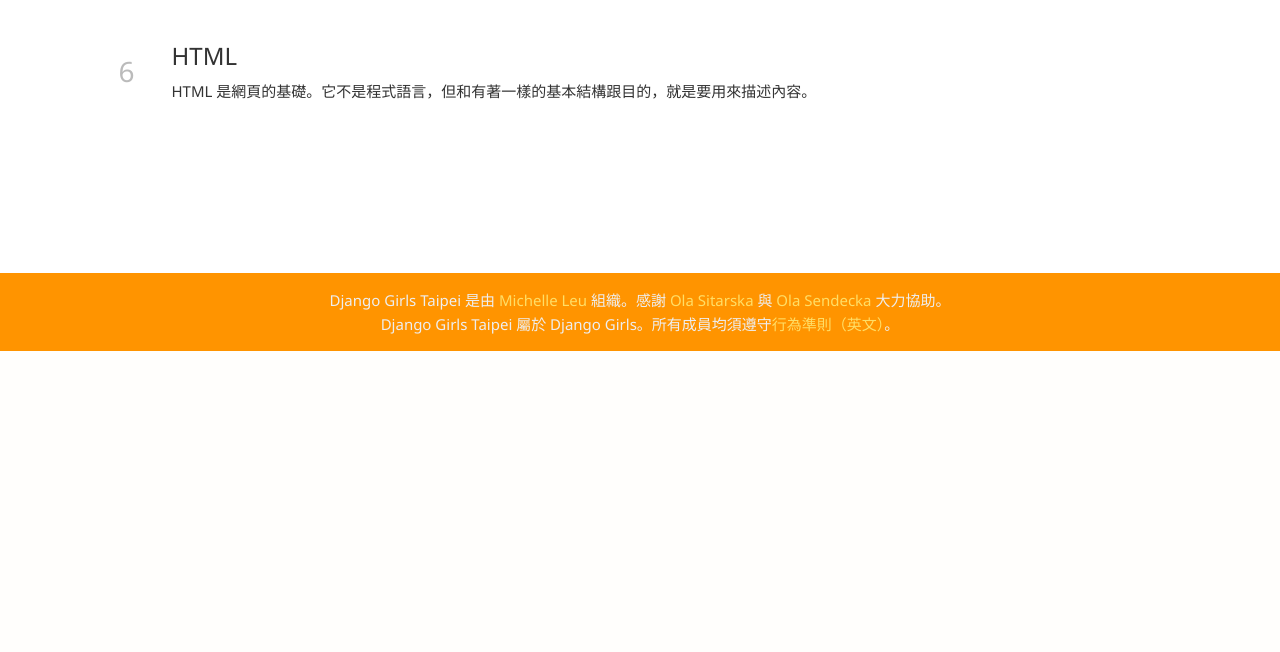
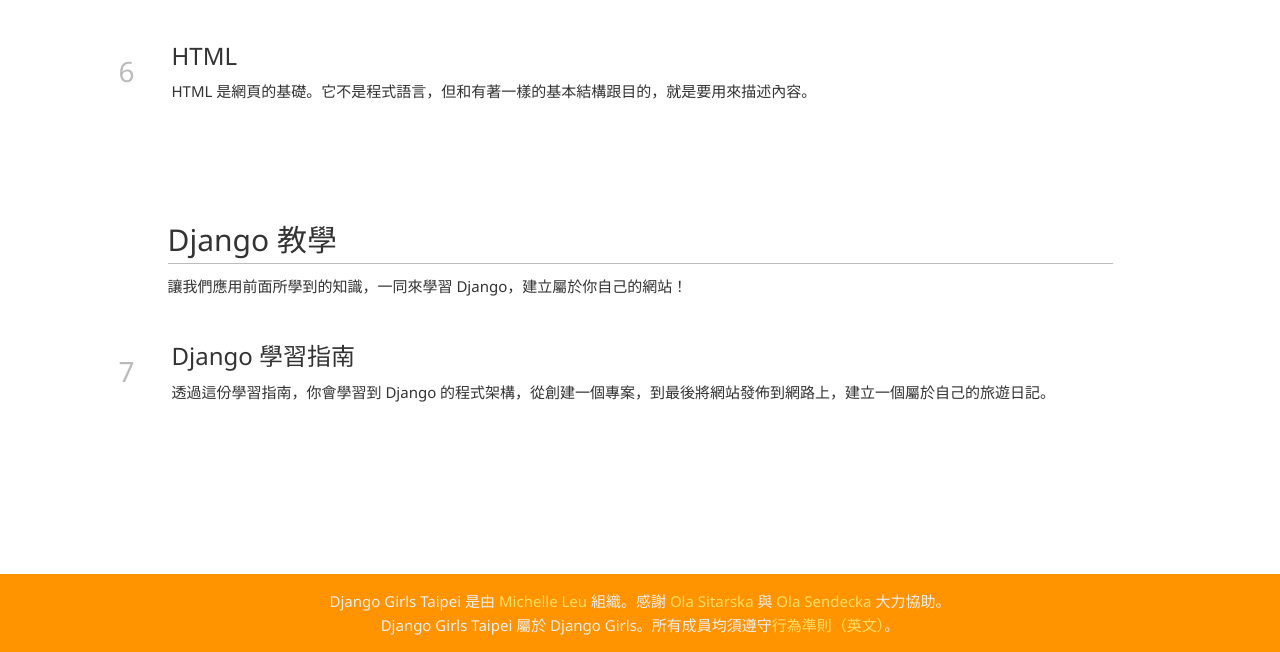
Before and after one commit to djangogirlstaipei/djangogirlstaipei-django, a Django app: page /tutorials/ in a window 1280 px wide. Shown: the part 1040-1692 px from the top of the page. Before the commit the page ends 1391 px from the top, so only its background shows below. Run offline with Django 3.2, Linux system fonts and the light colour scheme; some libraries are stand-ins or nearby versions.

Commit message:
Add external link to Django tutorial GitBook

```diff
--- a/pages/static/pages/posts/info.json
+++ b/pages/static/pages/posts/info.json
@@ -44,6 +44,18 @@
                         "target": "tutorials/html"
                     }
                 ]
+            },
+            {
+                "name": "django",
+                "title": "Django 教學",
+                "description": "讓我們應用前面所學到的知識，一同來學習 Django，建立屬於你自己的網站！",
+                "posts": [
+                    {
+                        "title": "Django 學習指南",
+                        "description": "透過這份學習指南，你會學習到 Django 的程式架構，從創建一個專案，到最後將網站發佈到網路上，建立一個屬於自己的旅遊日記。",
+                        "target": "http://flywindy.gitbooks.io/django-girls-taipei-tutorial/"
+                    }
+                ]
             }
         ]
     }
--- a/pages/templates/pages/tutorial_list.html
+++ b/pages/templates/pages/tutorial_list.html
@@ -1,6 +1,6 @@
 {% extends 'base/base.html' %}
 
-{% load staticfiles %}
+{% load staticfiles pages_tags %}
 
 {% block meta_description %}這是我們為想學習 Django 的女孩們量身打造的中文教學。{% endblock meta_description %}
 
@@ -26,7 +26,7 @@
   <p>{{ track.description }}</p>
 
   {% for post in track.posts %}
-  <a href="{% url 'pages:page' post.target %}">
+  <a href="{% page_url post.target %}">
     <div class="tutorial-item">
       <h3>{{ post.title }}</h3>
       <p>{{ post.description }}</p>
--- /dev/null
+++ b/pages/templatetags/pages_tags.py
@@ -0,0 +1,17 @@
+from django.core.urlresolvers import reverse
+from django.template import Library, TemplateSyntaxError
+
+
+register = Library()
+
+
+@register.simple_tag
+def page_url(*args, **kwargs):
+    if not args:
+        raise TemplateSyntaxError(
+            'page_url expects at least one positional argument.'
+        )
+    target = args[0]
+    if target.startswith('//') or '://' in target:
+        return target
+    return reverse('pages:page', args=args, kwargs=kwargs)
```
Also changed, not shown: pages/templatetags/__init__.py (added).
